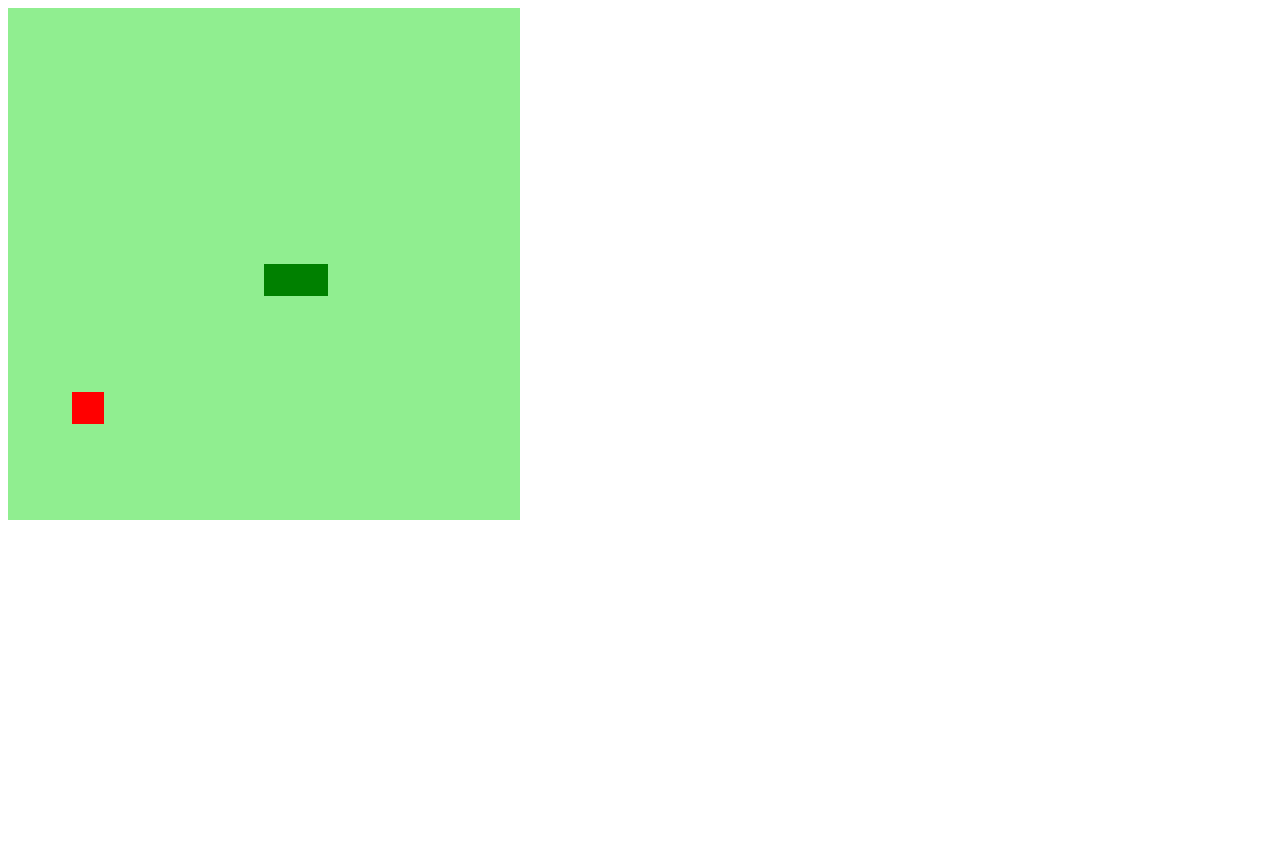
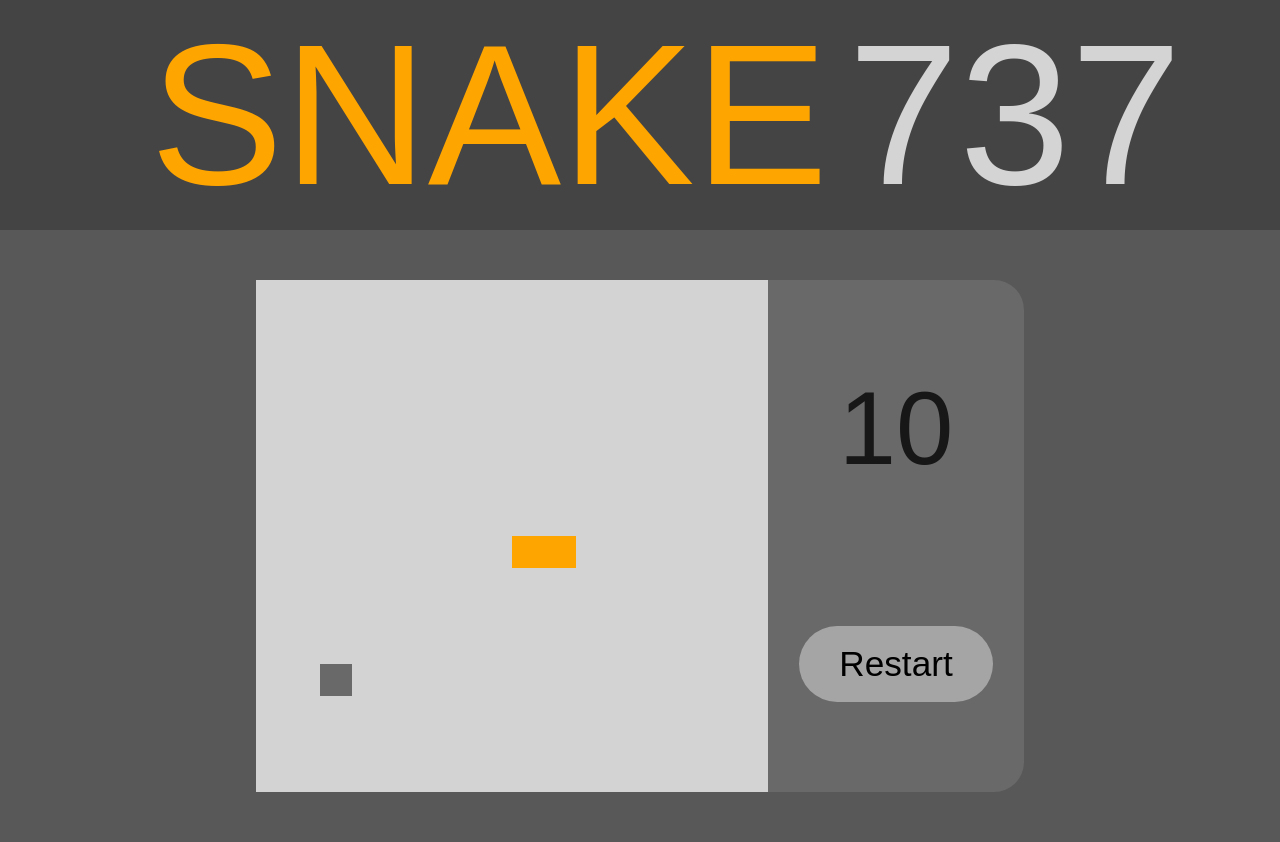
Before and after one commit to KaykyL/Jogo_Snake_em_JS, a plain HTML site: page Index.html in a window 1280 px wide. Before the commit the page ends 800 px from the top, so only its background shows below. Drawn offline with Linux system fonts and the light colour scheme; a web font is replaced by a local one.

Commit message:
style and score added

```diff
--- a/Index.html
+++ b/Index.html
@@ -6,12 +6,26 @@
     <meta name="viewport" content="width=device-width, initial-scale=1.0">
     <meta http-equiv="X-UA-Compatible" content="ie=edge">
     <link rel="stylesheet" href="style.css">
+    <link rel="preconnect" href="https://fonts.gstatic.com">
+    <link rel="preconnect" href="https://fonts.gstatic.com">
+    <link href="https://fonts.googleapis.com/css2?family=Blinker:wght@100&display=swap" rel="stylesheet">
     <script defer src="script.js"></script>
-    <title>Snake 257</title>
+    <title>Snake 737</title>
 </head>
 
 <body>
-    <canvas id="snake" width="512" height="512"></canvas>
+    <header>
+        <h1 id="title">SNAKE</h1>
+        <h1 id="sub-title">737</h1>
+    </header>
+    <div class="game">
+        <canvas id="snake" width="512" height="512"></canvas>
+        <div class="hud">
+            <h1 id="score">0</h1>
+            <Button class="hud-button">Restart</Button>
+
+        </div>
+    </div>
 </body>
 
 </html>
--- a/script.js
+++ b/script.js
@@ -1,31 +1,46 @@
 let canvas = document.getElementById("snake")
 let context = canvas.getContext("2d")
+let scoreText = document.getElementById("score")
+
+let score = 0
+let trueScore = 0
+let scoreColor = 0
+let scoreSize = 100
+
 let box = 32
 let snake = []
+let eatInterval
+
+
 snake[0] = {
     x: 8 * box,
     y: 8 * box
 }
 let direction = "right";
+
+function lerp(start, end, amt) {
+    return (1 - amt) * start + amt * end
+}
+
 let food = {
     x: Math.floor(Math.random() * 15 + 1) * box,
     y: Math.floor(Math.random() * 15 + 1) * box
 }
 
 function makeBG() {
-    context.fillStyle = "lightgreen"
+    context.fillStyle = "lightgrey"
     context.fillRect(0, 0, 16 * box, 16 * box)
 }
 
 function createSnake() {
     for (i = 0; i < snake.length; i++) {
-        context.fillStyle = 'green'
+        context.fillStyle = 'orange'
         context.fillRect(snake[i].x, snake[i].y, box, box)
     }
 }
 
 function drawFood() {
-    context.fillStyle = "red"
+    context.fillStyle = "dimgray"
     context.fillRect(food.x, food.y, box, box)
 }
 
@@ -38,6 +53,28 @@ function update(event) {
     if (event.keyCode == 40 && direction != 'up') direction = 'down'
 }
 
+function eat() {
+    clearInterval(eat)
+    trueScore += 10
+
+    scoreColor = 255
+    scoreSize = 135
+    eatInterval = setInterval(updateScore, 100)
+}
+
+function updateScore() {
+    score = lerp(score, trueScore + 1, 0.1)
+    scoreColor = lerp(scoreColor, 0, 0.1)
+    scoreSize = lerp(scoreSize, 100, 0.1)
+
+    scoreText.innerHTML = Math.floor(score).toString()
+    scoreText.style["font-size"] = scoreSize + "px"
+    scoreText.style["color"] = "rgba(" + scoreColor + ", " + scoreColor + ", " + scoreColor + ", " + 1 + ")"
+
+    if (score >= trueScore) {
+        clearInterval(eatInterval)
+    }
+}
 
 function startGame() {
     if (snake[0].x > 15 * box && direction == 'right') snake[0].x = 0;
@@ -69,6 +106,7 @@ function startGame() {
     if (snakeX != food.x || snakeY != food.y) {
         snake.pop()
     } else {
+        eat()
         food.x = Math.floor(Math.random() * 15 + 1) * box
         food.y = Math.floor(Math.random() * 15 + 1) * box
     }
--- a/style.css
+++ b/style.css
@@ -0,0 +1,74 @@
+* {
+    margin: 0px;
+    padding: 0px;
+    font-weight: lighter;
+}
+
+body {
+    background-color: rgb(68, 68, 68);
+    font-family: 'Blinker', sans-serif;
+    font-weight: lighter;
+}
+
+header {
+    display: flex;
+    align-items: center;
+}
+
+header h1 {
+    font-size: 200px;
+}
+
+header #title {
+    margin-left: 150px;
+    color: orange;
+}
+
+header #sub-title {
+    margin-left: 20px;
+    color: rgb(212, 212, 212);
+}
+
+.game {
+    background: rgb(88, 88, 88);
+    display: flex;
+    justify-content: center;
+    align-items: center;
+    padding: 50px 0px;
+}
+
+.hud {
+    height: 512px;
+    background-color: blue;
+    width: 20%;
+    border-radius: 0px 30px 30px 0px;
+    background-color: rgba(255, 255, 255, 0.1);
+    display: flex;
+    flex-direction: column;
+    justify-content: center;
+    align-items: center;
+}
+
+.hud #score {
+    font-size: 100px;
+    width: 100%;
+    height: 50%;
+    text-align: center;
+    color: black;
+}
+
+.hud .hud-button {
+    height: 15%;
+    padding: 0px 40px;
+    border-radius: 100px;
+    border: none;
+    font-size: 220%;
+    background-color: rgba(255, 255, 255, 0.4);
+    transition: 0.3s all;
+}
+
+.hud .hud-button:hover {
+    background-color: white;
+    color: black;
+    padding: 0px 70px;
+}
```
